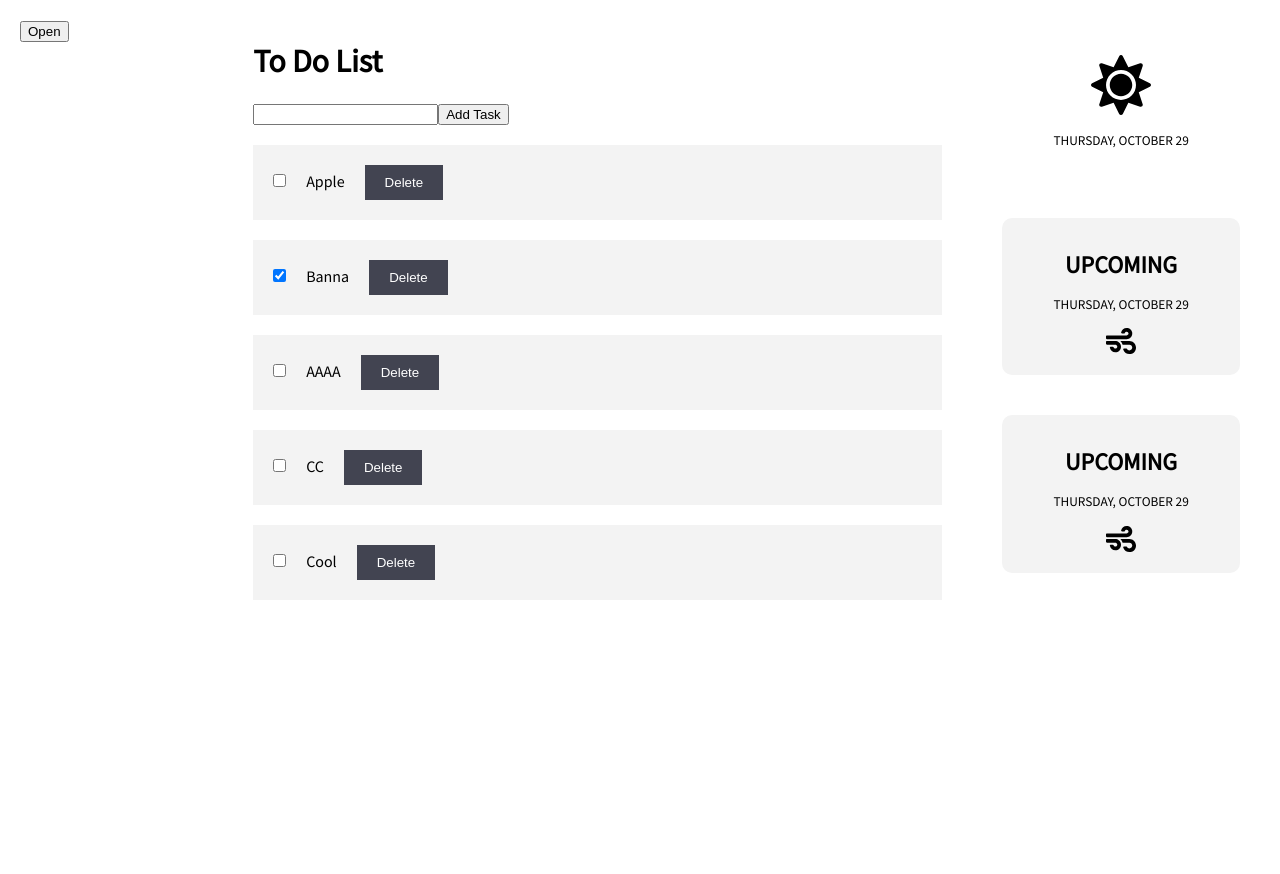
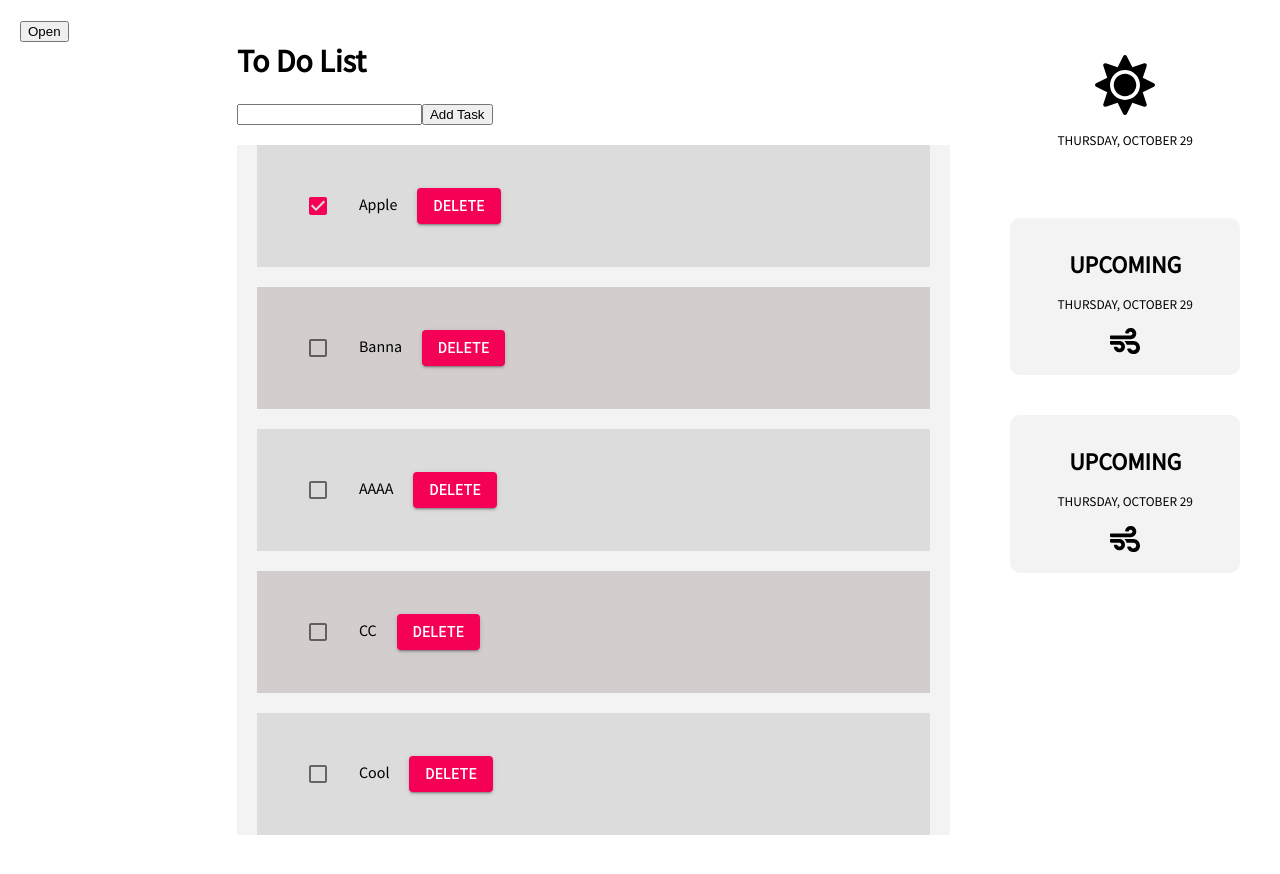
Before and after one commit to ShaanCoding/Archived, a React (Create React App) app in the folder react-diary/: page /to-do in a window 1280 px wide. Before the commit the page ends 800 px from the top, so only its background shows below. Built offline with nearby package versions, Linux system fonts and the light colour scheme; data requests are answered from the project's data file.

Commit message:
Stylized To Do

```diff
--- a/react-diary/db.json
+++ b/react-diary/db.json
@@ -39,7 +39,7 @@
     }
   ],
   "quick-note": {
-    "name": "## Hello World\n\n### Once upon a time there was a man named george\n\n**derek hurt his knee**\n\n*lmao*"
+    "name": "## Hello World\n\n### Once upon a time there was a man named george\n\n**derek hurt his knee**\n\n*lmao*\n\n# Hello\n\n##### Hello"
   },
   "favourites": [
     {
@@ -60,12 +60,12 @@
   ],
   "todo": [
     {
-      "isDone": false,
+      "isDone": true,
       "taskName": "Apple",
       "id": 1
     },
     {
-      "isDone": true,
+      "isDone": false,
       "taskName": "Banna",
       "id": 2
     },
@@ -116,7 +116,7 @@
     {
       "noteName": "Once upon a time",
       "noteURL": "once-upon-a-time",
-      "noteContent": "Apple bees lmao 1",
+      "noteContent": "# Apple bees lmao 1",
       "id": 1
     },
     {
--- a/react-diary/src/Components/To Do Component/Task.tsx
+++ b/react-diary/src/Components/To Do Component/Task.tsx
@@ -1,3 +1,4 @@
+import { Button, Checkbox } from "@material-ui/core";
 import { ITask } from "../Interfaces";
 
 const Task: React.FC<{
@@ -6,14 +7,19 @@ const Task: React.FC<{
   onTaskClick: (id: number) => void;
 }> = (props) => {
   return (
-    <div className="toDoElement">
-      <input
-        type="checkbox"
+    <div>
+      <Checkbox
         checked={props.task.isDone}
         onClick={() => props.onTaskClick(props.task.id)}
       />
       {props.task.taskName}
-      <button onClick={() => props.onDelete()}>Delete</button>
+      <Button
+        variant="contained"
+        color="secondary"
+        onClick={() => props.onDelete()}
+      >
+        Delete
+      </Button>
     </div>
   );
 };
--- a/react-diary/src/Components/To Do Component/TaskList.tsx
+++ b/react-diary/src/Components/To Do Component/TaskList.tsx
@@ -19,7 +19,7 @@ const TaskList: React.FC<{
     />
   ));
 
-  return <div>{taskMap}</div>;
+  return <div className="toDoElement">{taskMap}</div>;
 };
 
 export default TaskList;
--- a/react-diary/src/Pages/Notes.tsx
+++ b/react-diary/src/Pages/Notes.tsx
@@ -33,14 +33,18 @@ const Notes: React.FC = (props) => {
             <NavLink key={note.id} exact to={`notes/${note.noteURL}`}>
               {note.noteName}
             </NavLink>
-            <Button variant="contained" onClick={() => onDelete(note.id)}>
+            <Button
+              variant="contained"
+              color="secondary"
+              onClick={() => onDelete(note.id)}
+            >
               Delete Note
             </Button>
           </li>
         ))}
 
         <NavLink to="new-note">
-          <Button variant="contained" color="secondary">
+          <Button variant="contained" color="primary">
             New Note
           </Button>
         </NavLink>
--- a/react-diary/src/index.css
+++ b/react-diary/src/index.css
@@ -63,9 +63,6 @@ body {
 
 /* My Notes */
 
-.my-notes {
-}
-
 .my-notes li {
   list-style: none;
   padding: 10px;
@@ -79,6 +76,34 @@ body {
 .my-notes > a {
   text-decoration: none;
 }
+
+/* Finished My Notes */
+
+/* To Do List */
+
+.toDoElement {
+  margin: 20px 0px;
+  background-color: var(--light-grey);
+}
+
+.toDoElement > div {
+  margin: 20px;
+  padding: 20px;
+}
+
+.toDoElement > div > * {
+  margin: 20px;
+}
+
+.toDoElement div:nth-child(even) {
+  background-color: var(--light-medium-grey);
+}
+
+.toDoElement div:nth-child(odd) {
+  background-color: var(--light-medium-grey-2);
+}
+
+/* Finished To Do List */
 
 .line-text {
   display: flex;
@@ -165,24 +190,3 @@ body {
 
 .quickNote {
 }
-
-.toDoElement * {
-  margin: 20px;
-}
-
-.toDoElement {
-  margin: 20px 0px;
-  background-color: var(--light-grey);
-}
-
-.toDoElement button {
-  padding: 10px 20px;
-  border: none;
-  text-decoration: none;
-  background-color: var(--grey);
-  color: white;
-}
-
-.toDoElement button:hover {
-  background-color: var(--medium-grey);
-}
```
